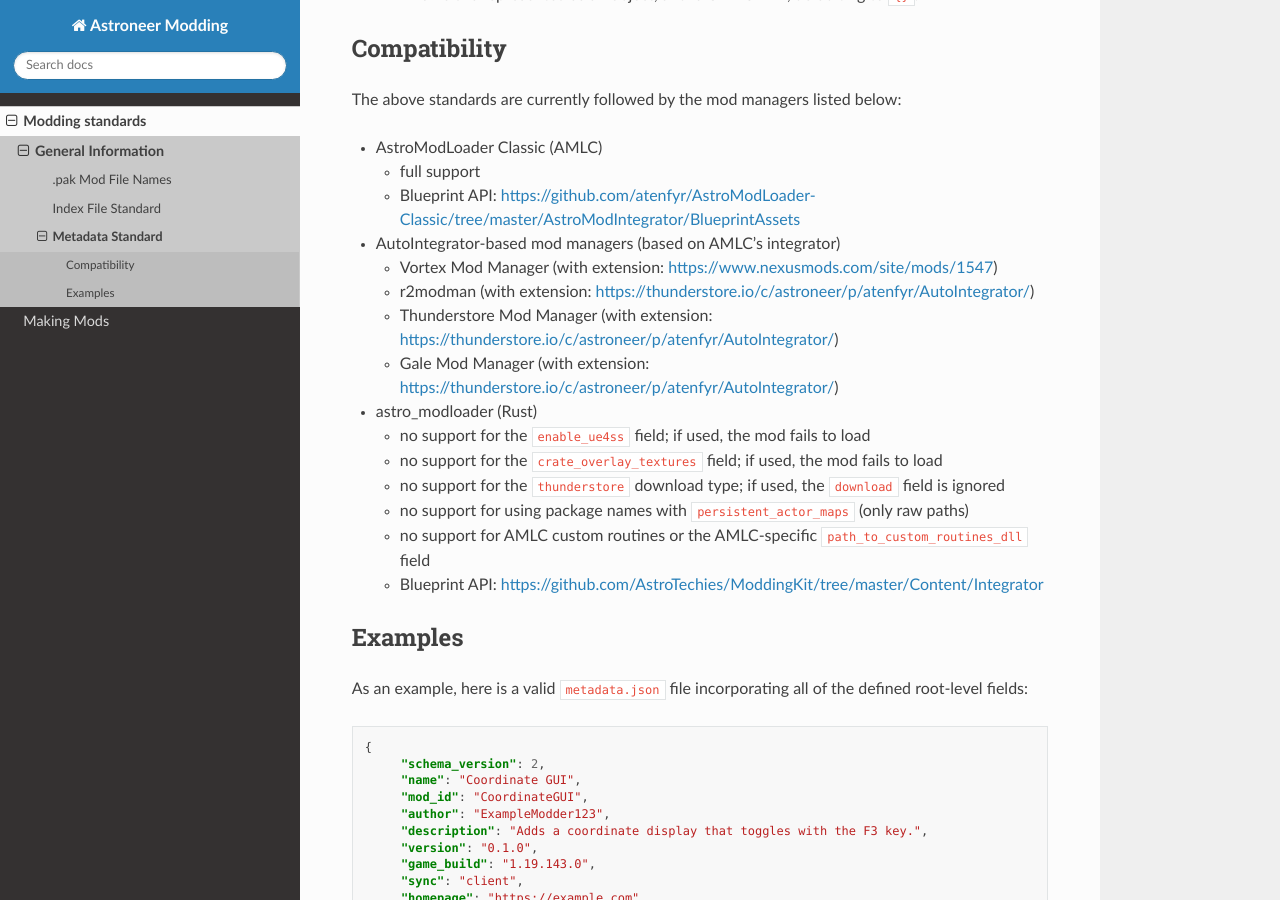
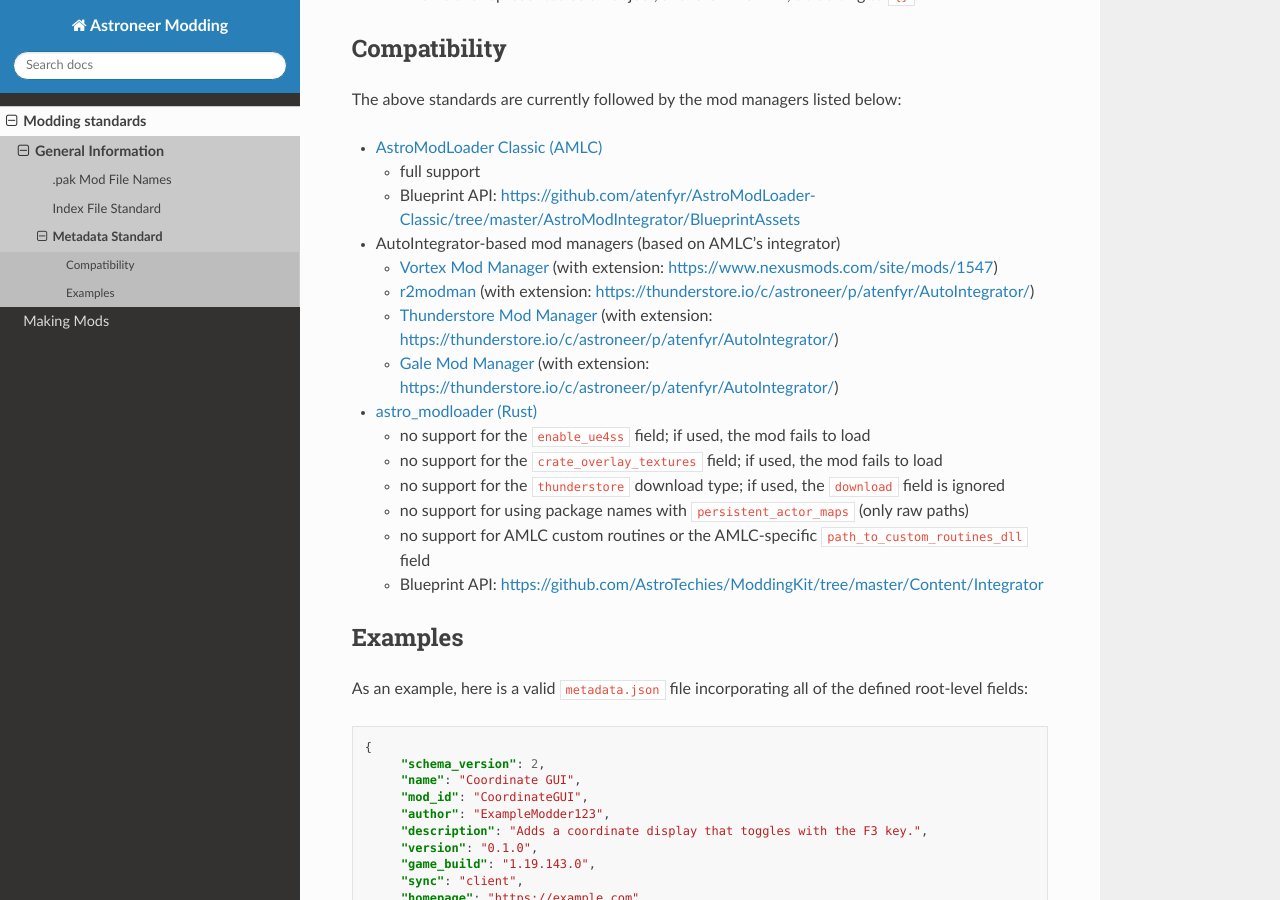
Before and after one commit to AstroTechies/astroneermodding, a Sphinx documentation site: the page built from docs/standards/metadatav2.rst, in a window 1280 px wide and 900 px high, scrolled down 4750 px. Built offline with Sphinx 7.4.7 and the Read the Docs theme 3.1.0, drawn with Linux system fonts in a browser that asks for light colours; part of the change alters nothing that is shown.

```diff
--- a/docs/standards/metadatav2.rst
+++ b/docs/standards/metadatav2.rst
@@ -184,19 +184,19 @@ Compatibility
 -------------
 The above standards are currently followed by the mod managers listed below:
 
--  AstroModLoader Classic (AMLC)
+-  `AstroModLoader Classic (AMLC) <https://github.com/atenfyr/AstroModLoader-Classic>`_
 
    - full support
    - Blueprint API: https://github.com/atenfyr/AstroModLoader-Classic/tree/master/AstroModIntegrator/BlueprintAssets
 
 -  AutoIntegrator-based mod managers (based on AMLC's integrator)
 
-   - Vortex Mod Manager (with extension: https://www.nexusmods.com/site/mods/1547)
-   - r2modman (with extension: https://thunderstore.io/c/astroneer/p/atenfyr/AutoIntegrator/)
-   - Thunderstore Mod Manager (with extension: https://thunderstore.io/c/astroneer/p/atenfyr/AutoIntegrator/)
-   - Gale Mod Manager (with extension: https://thunderstore.io/c/astroneer/p/atenfyr/AutoIntegrator/)
+   - `Vortex Mod Manager <https://www.nexusmods.com/vortex>`_ (with extension: https://www.nexusmods.com/site/mods/1547)
+   - `r2modman <https://thunderstore.io/c/astroneer/p/ebkr/r2modman/>`_ (with extension: https://thunderstore.io/c/astroneer/p/atenfyr/AutoIntegrator/)
+   - `Thunderstore Mod Manager <https://www.overwolf.com/app/thunderstore-thunderstore_mod_manager>`_ (with extension: https://thunderstore.io/c/astroneer/p/atenfyr/AutoIntegrator/)
+   - `Gale Mod Manager <https://thunderstore.io/c/astroneer/p/Kesomannen/GaleModManager/>`_ (with extension: https://thunderstore.io/c/astroneer/p/atenfyr/AutoIntegrator/)
 
--  astro_modloader (Rust)
+-  `astro_modloader (Rust) <https://github.com/astrotechies/astro_modloader>`_
 
    - no support for the ``enable_ue4ss`` field; if used, the mod fails to load
    - no support for the ``crate_overlay_textures`` field; if used, the mod fails to load
```
